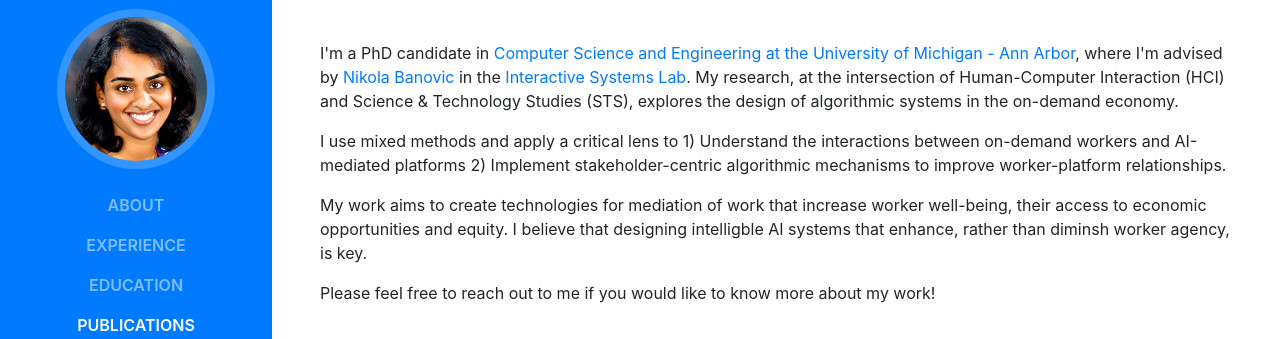
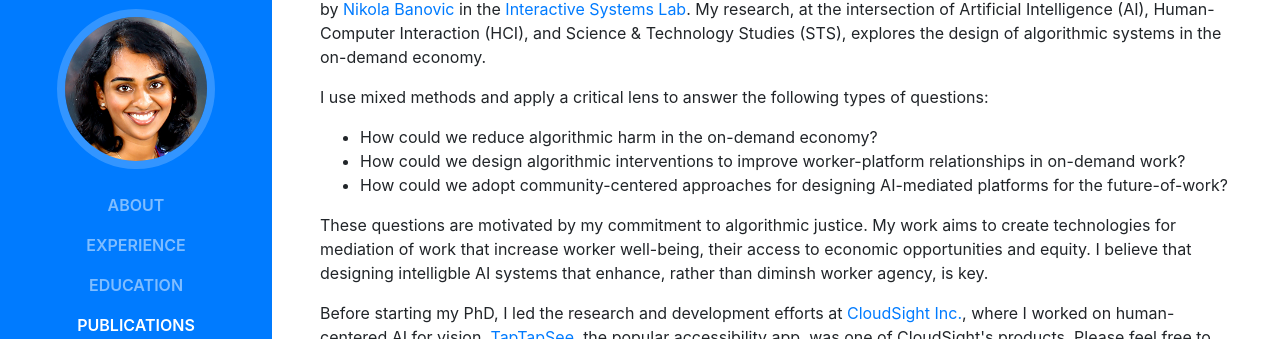
Before and after one commit to dramesh14/dramesh14.github.io, a website with bundled scripts: page index.html in a window 1280 px wide. Shown: the part 227-566 px from the top of the page. Built offline with nearby package versions, Linux system fonts and the light colour scheme; a web font is replaced by a local one.

Commit message:
update research blurb

```diff
--- a/index.html
+++ b/index.html
@@ -64,12 +64,18 @@
           </h1>
           <div class="subheading mb-5">
           </div>
-          <p class="mb-3">I'm a PhD candidate in <a target=_blank href="https://cse.engin.umich.edu">Computer Science and Engineering at the University of Michigan - Ann Arbor</a>, where I'm advised by <a target=_blank href="http://www.nikolabanovic.net">Nikola Banovic</a> in the <a target=_blank href="https://is.engin.umich.edu">Interactive Systems Lab</a>. My research, at the intersection of Human-Computer Interaction (HCI) and Science & Technology Studies (STS), explores the design of algorithmic systems in the on-demand economy.
+          <p class="mb-3">I'm a PhD candidate in <a target=_blank href="https://cse.engin.umich.edu">Computer Science and Engineering at the University of Michigan - Ann Arbor</a>, where I'm advised by <a target=_blank href="http://www.nikolabanovic.net">Nikola Banovic</a> in the <a target=_blank href="https://is.engin.umich.edu">Interactive Systems Lab</a>. My research, at the intersection of Artificial Intelligence (AI), Human-Computer Interaction (HCI), and Science & Technology Studies (STS), explores the design of algorithmic systems in the on-demand economy.
 
-<p>I use mixed methods and apply a critical lens to 1) Understand the interactions between on-demand workers and AI-mediated platforms 2) Implement stakeholder-centric algorithmic mechanisms to improve worker-platform relationships.</p>
-<p>My work aims to create technologies for mediation of work that increase worker well-being, their access to economic opportunities and equity. I believe that designing intelligble AI systems that enhance, rather than diminsh worker agency, is key.</p>
+<p>I use mixed methods and apply a critical lens to answer the following types of questions:
+<ul>
+  <li> How could we reduce algorithmic harm in the on-demand economy?</li>
+  <li> How could we design algorithmic interventions to improve worker-platform relationships in on-demand work?</li>
+  <li> How could we adopt community-centered approaches for designing AI-mediated platforms for the future-of-work?</li>
+</ul>
+</p>
+<p>These questions are motivated by my commitment to algorithmic justice. My work aims to create technologies for mediation of work that increase worker well-being, their access to economic opportunities and equity. I believe that designing intelligble AI systems that enhance, rather than diminsh worker agency, is key.</p>
 
-<p>Please feel free to reach out to me if you would like to know more about my work!</p>
+<p>Before starting my PhD, I led the research and development efforts at <a target=_blank href="https://cloudsight.ai">CloudSight Inc.</a>, where I worked on human-centered AI for vision. <a target=_blank href="https://taptapseeapp.com">TapTapSee</a>, the popular accessibility app, was one of CloudSight's products. Please feel free to reach out to me if you would like to know more about my work!</p>
 <br>
           <ul class="list-inline list-social-icons mb-0">
             <li class="list-inline-item">
```
